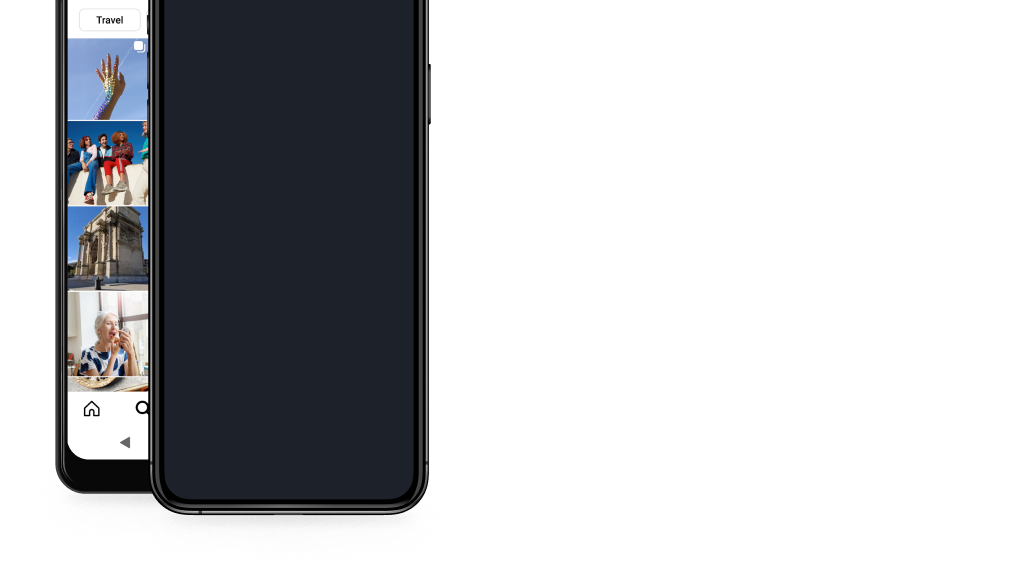
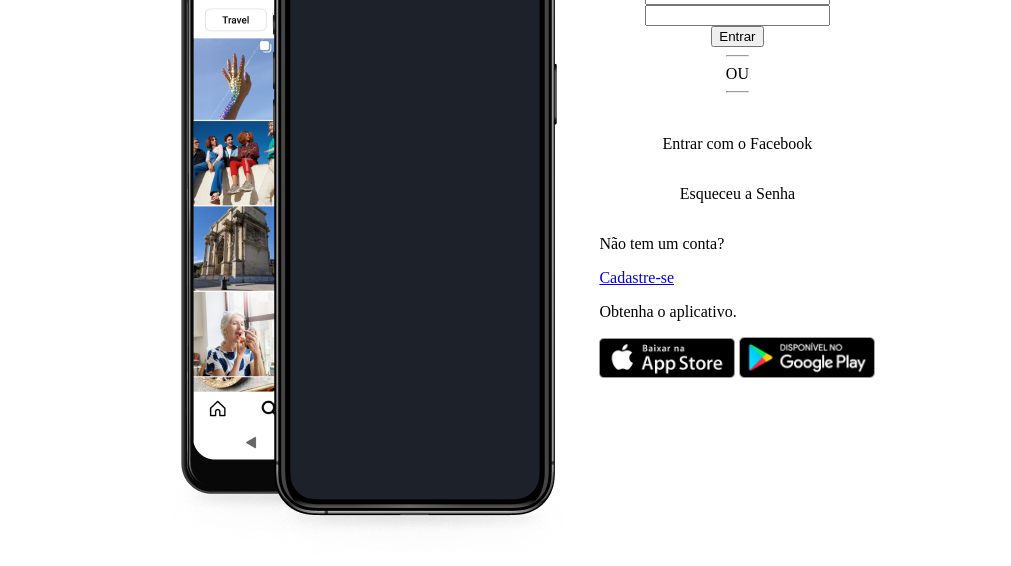
Before and after one commit to Mati-Pereira/instagram-clone, a website: page index.html in a window 1280 px wide. Shown: the part 75-641 px from the top of the page, without its empty margins (0-1011 px from the left). Drawn offline with Linux system fonts and the light colour scheme.

Commit message:
start fixing

```diff
--- a/index.html
+++ b/index.html
@@ -10,11 +10,12 @@
 </head>
 
 <body>
+    <div class="container">
         <div class="img">
             <img src="./assets/asset 7.png" alt="smartphone image">
         </div>
-    <div class="container">
-        <div>
+        <div class="content">
+            <div class="upper-content">
                 <img src="./assets/asset 4.png" alt="logo instagram">
                 <input type="text" class="username">
                 <input type="password" class="password">
@@ -37,8 +38,9 @@
             <div>
                 <p>Obtenha o aplicativo.</p>
                 <div>
-                <img src="./assets/asset 5.png" alt="app-button">
-                <img src="./assets/asset 6.png" alt="play-button">
+                    <img src="./assets/asset 5.png" alt="app-button" width="136">
+                    <img src="./assets/asset 6.png" alt="play-button" width="136">
+                </div>
             </div>
         </div>
     </div>
--- a/style.css
+++ b/style.css
@@ -1,14 +1,11 @@
-.title {
-    width: 90%;
+.container{
+    display: flex;
+    width: 80%;
     margin: 0 auto;
-    text-align: center;
-    padding: 20px 0;
-    font-style: italic;
-    text-transform: uppercase;
 }
-
-hr{
-    border: none;
-    border-top: 15px dotted #5f5656;
-    width: 50%;
+.upper-content{
+    display: flex;
+    flex-direction: column;
+    justify-content: center;
+    align-items: center;
 }
```
Lines whose indentation alone changed are shown as unchanged.
